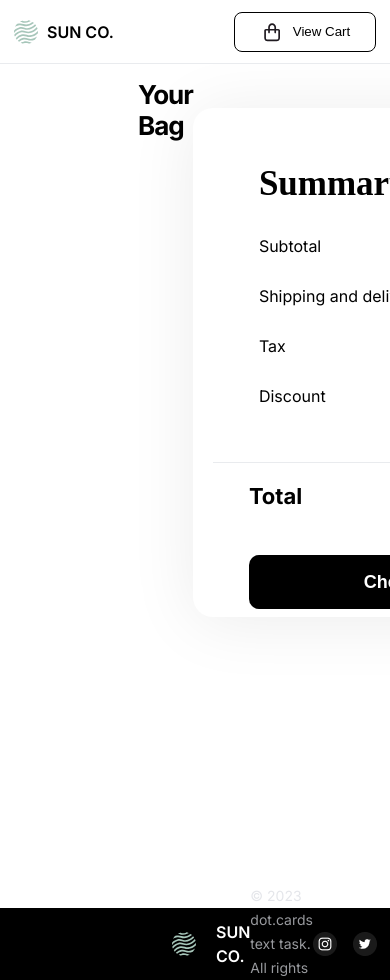
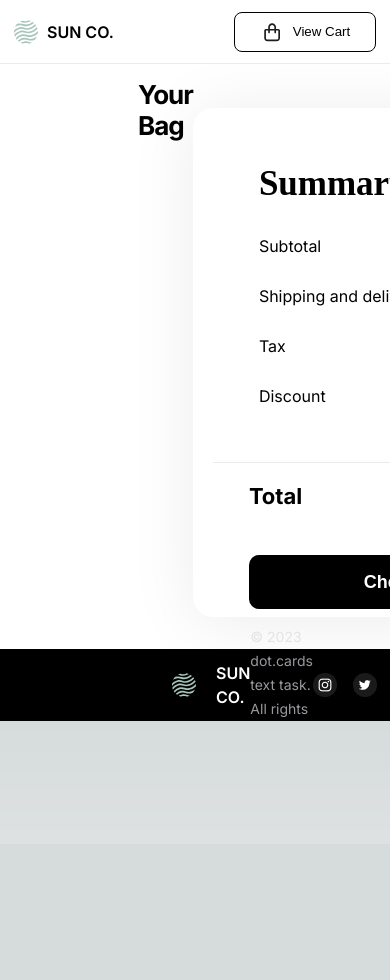
Before and after one commit to erenGuden/dotCards, a Next.js app in the folder dotcards/: page /cart in a window 390 px wide. After the commit the page ends 844 px from the top, so only its background shows below. Built offline with nearby package versions, Linux system fonts and the light colour scheme.

Commit message:
bug fix for height

```diff
--- a/dotcards/app/page.module.css
+++ b/dotcards/app/page.module.css
@@ -4,9 +4,7 @@
   background-color: white;
   justify-content: space-between;
   align-items: center;
-  min-height: 100vh;
-  height: 100%;
-  max-height: 614px;
+  /* min-height: 100vh; */
   width: 100%;
   max-width: 1440px;
   padding: 12px 138px;
@@ -443,16 +441,14 @@
 }
 
 /* Mobile */
-@media (max-width: 700px) {
+@media (max-width: 768px) {
   .main {
     display: flex;
     flex-direction: column;
     background-color: white;
     justify-content: space-between;
     align-items: center;
-    min-height: 100vh;
     height: 100%;
-    max-height: 1204px;
     width: 100%;
     max-width: 390px;
     padding: 12px 138px;
```
